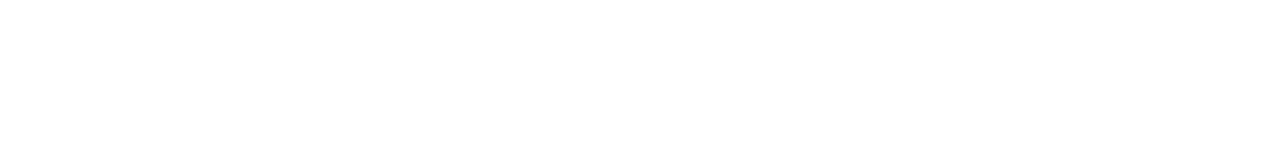
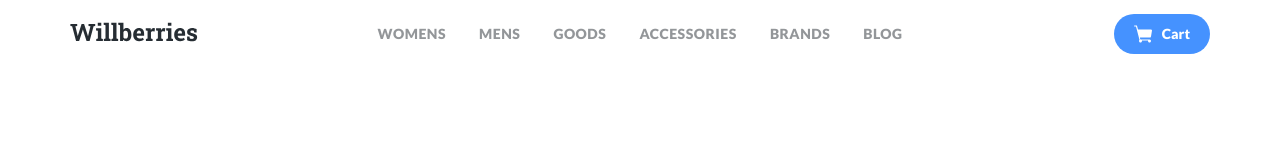
Before and after one commit to lelikone777/Willberies, a plain HTML site: page index.html in a window 1280 px wide. Drawn offline with Linux system fonts and the light colour scheme.

Commit message:
1-lesson-end

```diff
--- a/css/style.css
+++ b/css/style.css
@@ -0,0 +1,35 @@
+.navigation {
+    list-style: none;
+    padding: 0;
+}
+
+.navigation-link {
+    text-decoration: none;
+    text-transform: uppercase;
+    color: #939699;
+    font-family: 'Lato', sans-serif;
+    font-style: normal;
+    font-weight: 900;
+    font-size: 14px;
+    line-height: 20px;
+    letter-spacing: 0.5px;
+}
+.button {
+    font-family: 'Lato', sans-serif;
+    padding: 10px 20px;
+    background: #4592FF;
+    border-radius: 20px;
+    border: none;
+    color: #fff;
+    font-style: normal;
+    font-weight: 900;
+    font-size: 14px;
+    line-height: 20px;
+    display: flex;
+    align-items: center;
+    cursor: pointer;
+}
+
+.button-icon {
+    margin-right: 10px;
+}
--- a/index.html
+++ b/index.html
@@ -4,21 +4,49 @@
     <meta charset="UTF-8">
     <meta name="viewport" content="width=device-width, initial-scale=1.0">
     <title>Willberies</title>
+    <link rel="preconnect" href="https://fonts.gstatic.com">
+    <link href="https://fonts.googleapis.com/css2?family=Lato:wght@400;900&display=swap" rel="stylesheet">
     <link rel="stylesheet" href="css/bootstrap-grid.min.css">
     <link rel="stylesheet" href="css/style.css">
 
 </head>
 <body>
     <header class="container">
-        <div class="row">
+        <div class="row justify-content-between align-items-center">
             <div class="col-2">
-
+                <a class="logo-link" href="/">
+                    <img class="logo-image" width="128px" src="img/logo.svg" alt="logo: Willberies">
+                </a>
             </div>
             <div class="col-6">
-
+                <nav>
+                    <ul class="navigation d-flex justify-content-around">
+                        <li class="navigation-item">
+                            <a href="#" class="navigation-link">Womens</a>
+                        </li>
+                        <li class="navigation-item">
+                            <a href="#" class="navigation-link">Mens</a>
+                        </li>
+                        <li class="navigation-item">
+                            <a href="#" class="navigation-link">Goods</a>
+                        </li>
+                        <li class="navigation-item">
+                            <a href="#" class="navigation-link">Accessories</a>
+                        </li>
+                        <li class="navigation-item">
+                            <a href="#" class="navigation-link">Brands</a>
+                        </li>
+                        <li class="navigation-item">
+                            <a href="#" class="navigation-link">Blog</a>
+                        </li>
+                    </ul>
+                </nav>
             </div>
-            <div class="col-2">
-
+            <div class="col-2 d-flex justify-content-end">
+                <button class="button">
+                    <img class="button-icon" src="img/cart.svg" alt="icon: cart">
+                    <span class="button-text">Cart</span>
+                </button>
             </div>
         </div>
         <!-- /.row -->
```
Also changed, not shown: img/cart.svg (added), img/logo.svg (added), 1 other file.
